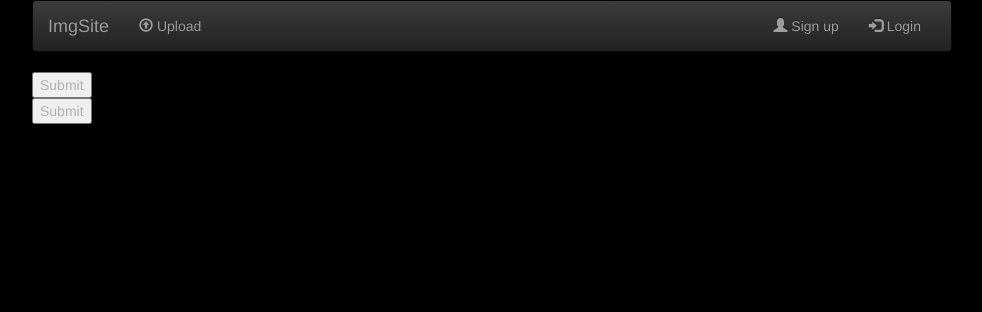
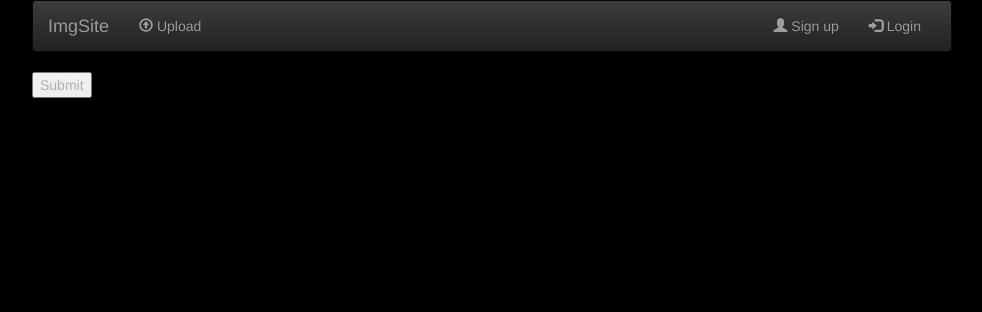
Before and after one commit to mcardillo55/imagesite, a Django app: page /submit/ in a window 1280 px wide. Shown: the top 312 px of the page, without its empty margins (148-1130 px from the left). Run offline with Django 3.2, Linux system fonts and the light colour scheme; parts of the project's set-up code (start-up, migrations or seed data) failed here and were passed over; some libraries are stand-ins or nearby versions.

Commit message:
Remove double form in submit template

```diff
--- a/images/templates/submit.html
+++ b/images/templates/submit.html
@@ -5,11 +5,4 @@
     {{ form }}
     <input type="submit" value="Submit" />
 </form>
-        <form action={% url 'images.views.submit' %} method="post" enctype="multipart/form-data" >
-            <table>
-                {% csrf_token %}
-                {{ form }}
-            </table>
-            <input type="submit" value="Submit" />
-        </form>
 {% endblock content %}
```
